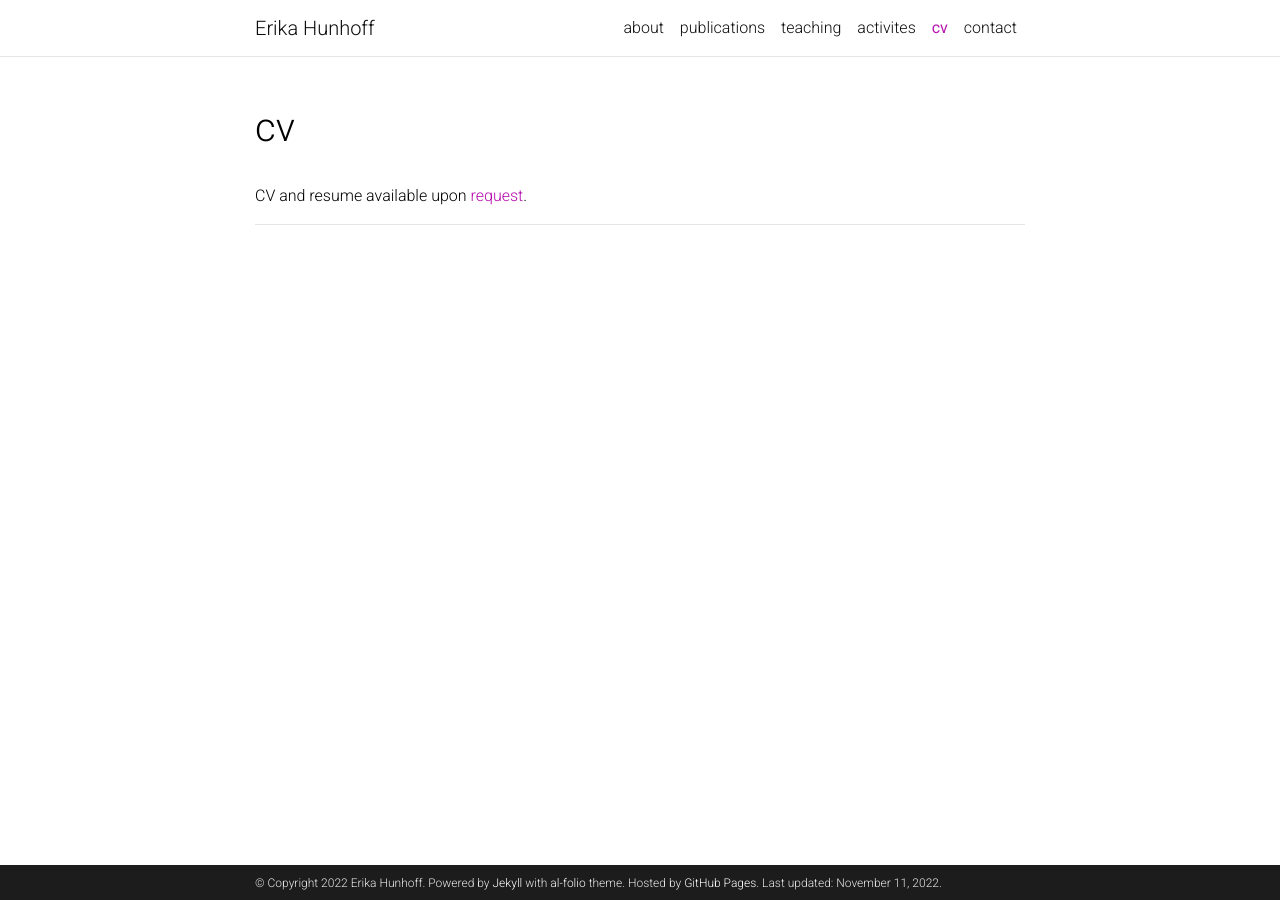
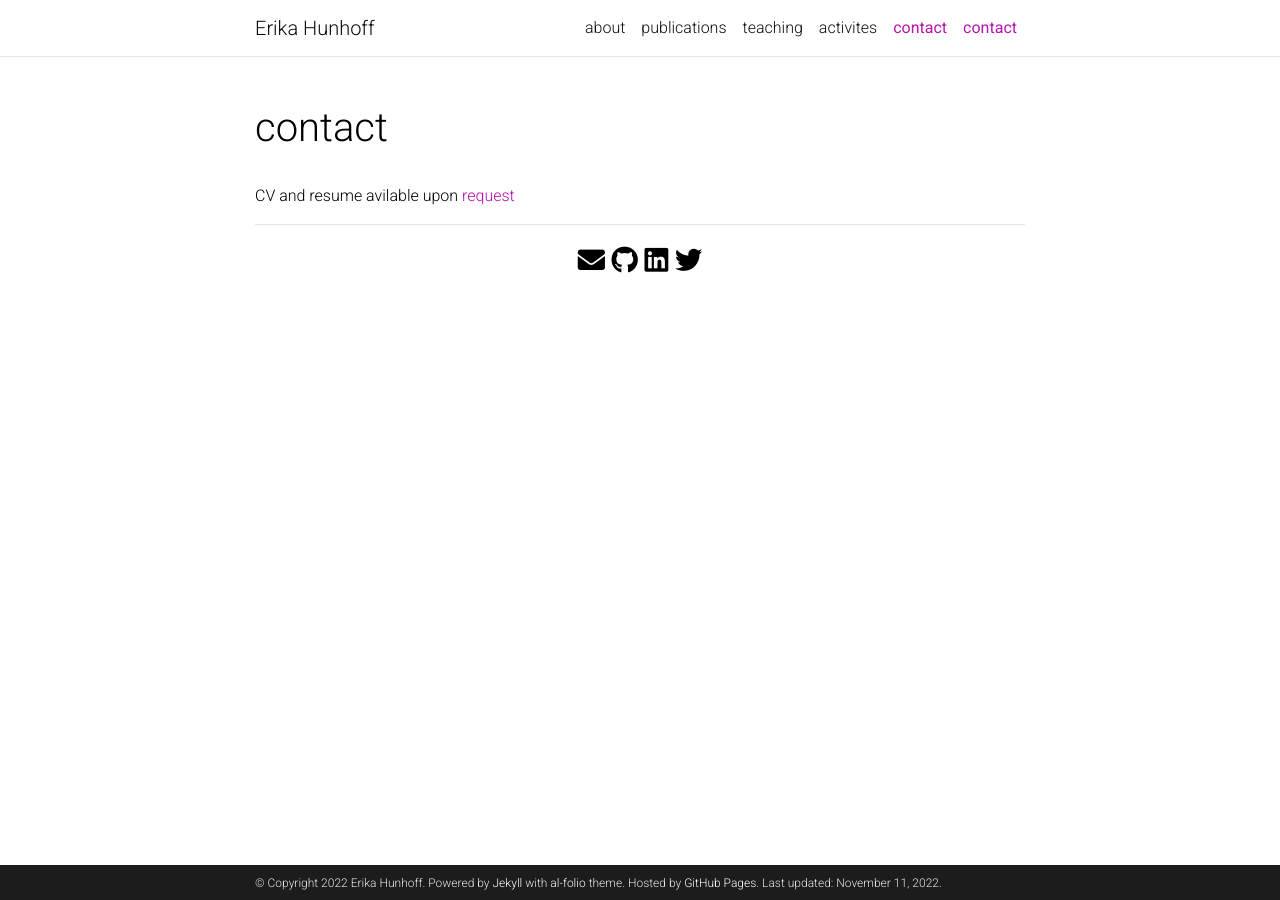
Before and after one commit to hunhoffe/hunhoffe.github.io, a Jekyll site: the page built from _pages/cv.md, in a window 1280 px wide. Built offline with Jekyll 4.4.1, drawn with Linux system fonts in a browser that asks for light colours; comment, search, counter and statistics services are not loaded; a style sheet for code colours, icons or effects is not loaded.

```diff
--- a/_pages/cv.md
+++ b/_pages/cv.md
@@ -1,12 +1,13 @@
 ---
 layout: socials_page
-permalink: /cv/
-title: cv
+title: contact
+permalink: /contact/
 nav: true
-nav_order: 4
-socials: true
+nav_order: 5
+social: true
 ---
 
-CV and resume available upon [request](mailto:erika.hunhoff@colorado.edu).
+CV and resume avilable upon
+<a href='mailto:erika.hunhoff@colorado.edu'>request</a><br />
 
 ---
```
